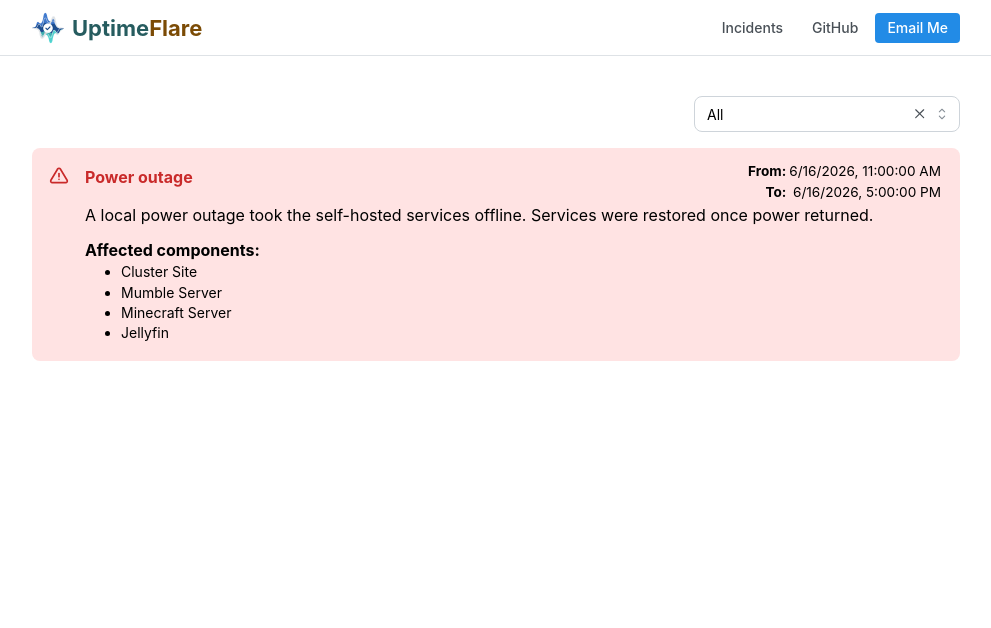
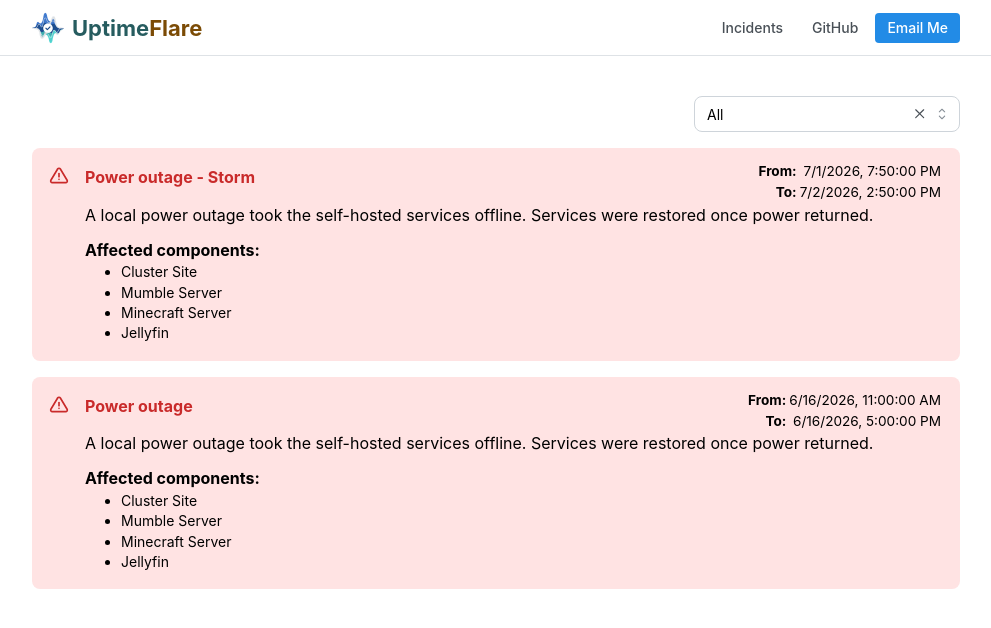
Before and after one commit to mic-max/uptime-flare, a Next.js app: page /incidents in a window 1280 px wide. Shown: the top 628 px of the page, without its empty margins (144-1135 px from the left). Built offline with nearby package versions, Linux system fonts and the light colour scheme.

Commit message:
Update uptime.config.ts

```diff
--- a/uptime.config.ts
+++ b/uptime.config.ts
@@ -138,9 +138,16 @@
   {
     title: 'Power outage',
     body: 'A local power outage took the self-hosted services offline. Services were restored once power returned.',
-    // America/Toronto is UTC-4 (EDT) in June; offsets make the time unambiguous.
     start: '2026-06-16T07:00:00-04:00',
     end: '2026-06-16T13:00:00-04:00',
+    color: 'red',
+    monitors: ['cluster_test_site', 'mumble_server', 'minecraft_server', 'jellyfin_server'],
+  },
+  {
+    title: 'Power outage - Storm',
+    body: 'A local power outage took the self-hosted services offline. Services were restored once power returned.',
+    start: '2026-07-01T15:50:00-04:00',
+    end: '2026-07-02T10:50:00-04:00',
     color: 'red',
     monitors: ['cluster_test_site', 'mumble_server', 'minecraft_server', 'jellyfin_server'],
   },
```
